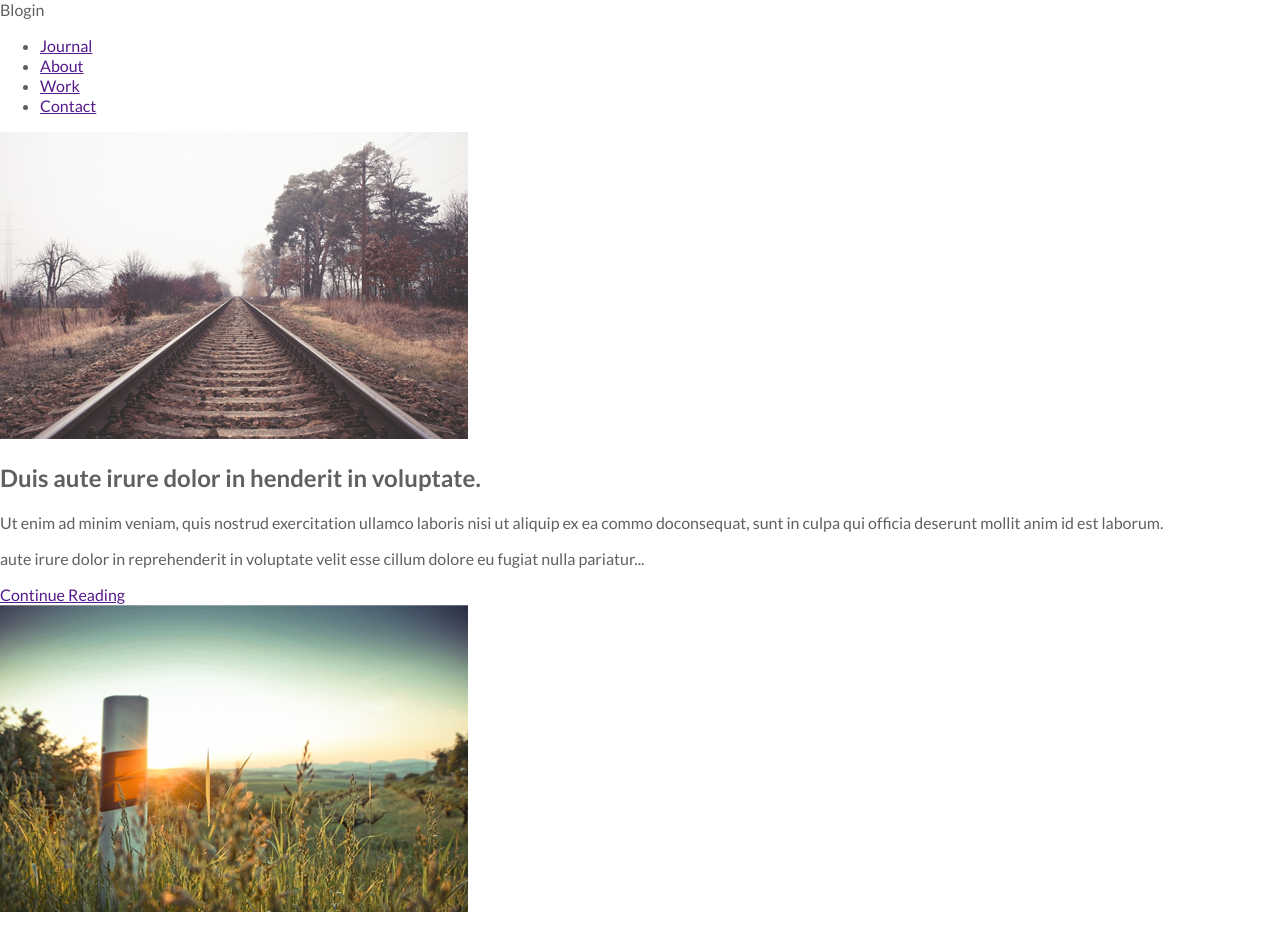
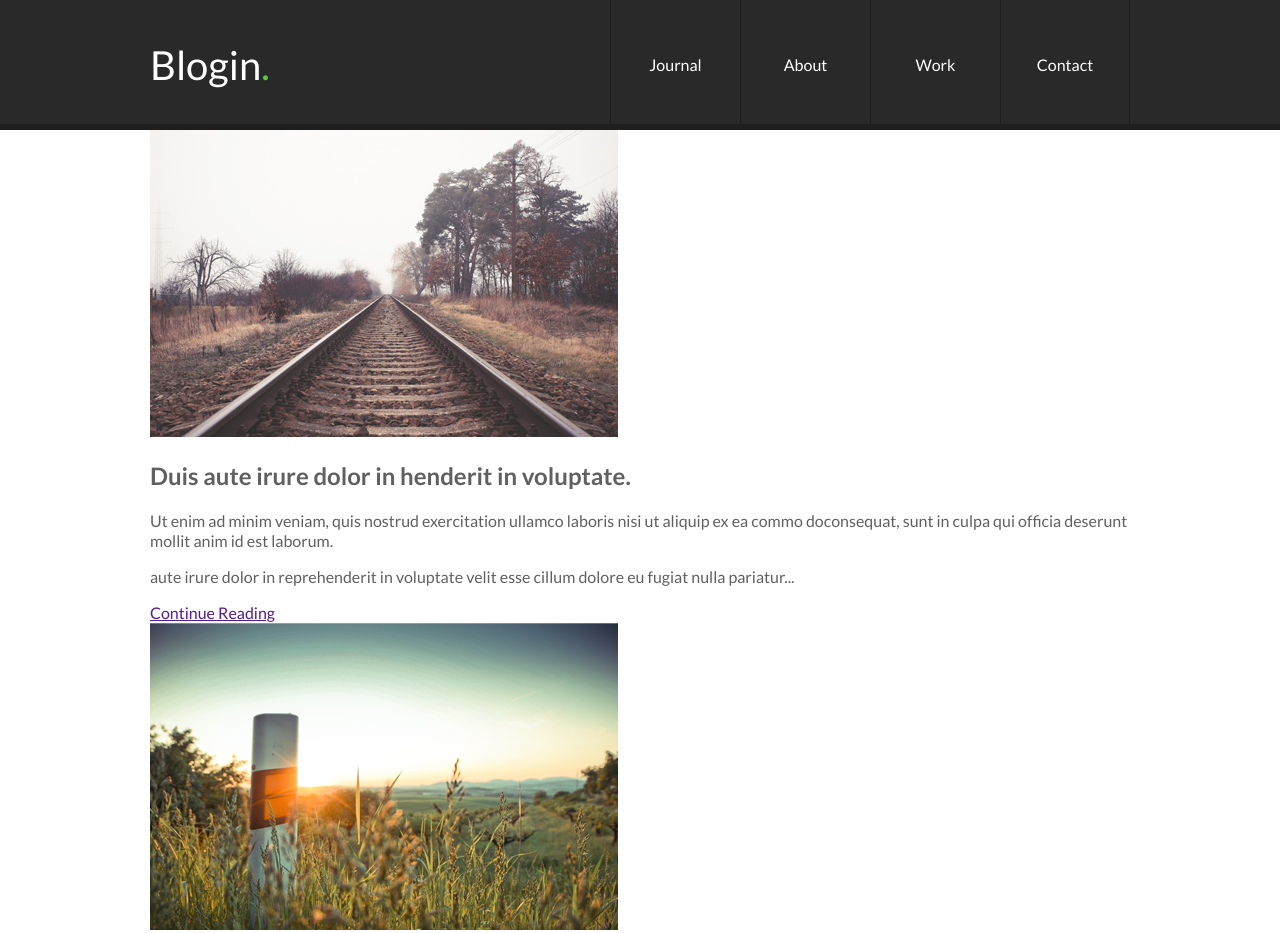
Before and after one commit to syntaxcat/mister-blogger, a plain HTML site: page index.html in a window 1280 px wide. Shown: the top 933 px of the page. Drawn offline with Linux system fonts and the light colour scheme.

Commit message:
style header

```diff
--- a/index.html
+++ b/index.html
@@ -7,14 +7,18 @@
     <title>mister-blogger</title>
     <link href="https://fonts.googleapis.com/css2?family=Lato:wght@400;700&display=swap" rel="stylesheet">
     <link rel="stylesheet" href="styles/base.css">
+    <link rel="stylesheet" href="styles/layout.css">
+    <link rel="stylesheet" href="styles/helpers.css">
+    <link rel="stylesheet" href="styles/logo.css">
+    <link rel="stylesheet" href="styles/header.css">
 </head>
 <body>
 
     <header class="main-header">
         <div class="container">
-            <div class="logo">Blogin</div>
+            <div class="logo">Blogin<span class="dot">.</span></div>
             <nav class="main-nav">
-                <ul>
+                <ul class="main-nav-list clean-list">
                     <li>
                         <a href="">Journal</a>
                     </li>
@@ -72,7 +76,7 @@
 
     <footer>
         <div class="container">
-            <div class="logo">Blogin</div>
+            <div class="logo">Blogin<span class="dot">.</span></div>
             <div class="copyrights">© 2014 Blogin.com  -  All Rights Reserved  -  Find more free Templates at Pixelhint.com</div>
             <ul class="social-links">
                 <li>
--- a/styles/base.css
+++ b/styles/base.css
@@ -1,5 +1,8 @@
 :root {
 	--clr1: #606060;
+	--clr2: #58c93a;
+	--clr3: #1e1e1e;
+	--clr4: #292929;
 }
 
 * {
--- /dev/null
+++ b/styles/header.css
@@ -0,0 +1,48 @@
+.main-header {
+	background-color: var(--clr4);
+	color: #fff;
+	height: 130px;
+	box-shadow: inset 0 -6px 0 var(--clr3);
+}
+
+.main-header .container {
+	height: 100%;
+	display: flex;
+	justify-content: space-between;
+	align-items: center;
+}
+
+.main-nav {
+	height: 100%;
+}
+
+.main-nav-list {
+	display: flex;
+	height: 100%;
+}
+
+.main-nav-list li {
+	display: flex;
+	justify-content: center;
+	align-items: center;
+	min-width: 130px;
+	border-left: 1px solid var(--clr3);
+	cursor: pointer;
+}
+
+.main-nav-list li:hover a {
+	color: var(--clr2);
+}
+
+.main-nav-list li:hover {
+	box-shadow: inset 0 -6px 0 var(--clr2);
+}
+
+.main-nav-list li:last-of-type {
+	border-right: 1px solid var(--clr3);
+}
+
+.main-nav-list a {
+	color: #fff;
+	text-decoration: none;
+}
--- /dev/null
+++ b/styles/helpers.css
@@ -0,0 +1,5 @@
+.clean-list {
+	list-style-type: none;
+	margin: 0;
+	padding: 0;
+}
--- /dev/null
+++ b/styles/layout.css
@@ -0,0 +1,4 @@
+.container {
+	max-width: 980px;
+	margin: 0 auto;
+}
--- /dev/null
+++ b/styles/logo.css
@@ -0,0 +1,7 @@
+.logo {
+	font-size: 2.5em;
+}
+
+.logo .dot {
+	color: var(--clr2);
+}
```
